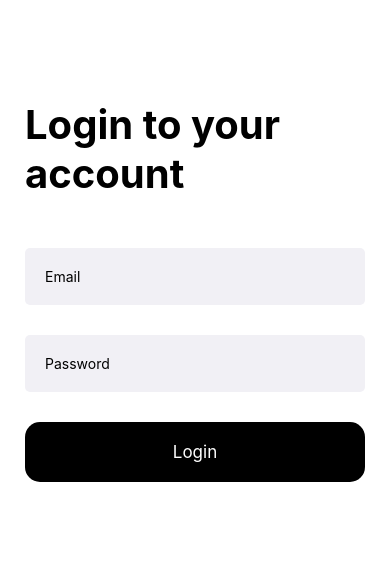
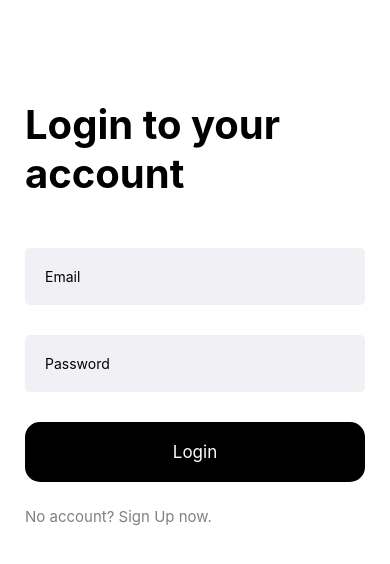
Before and after one commit to chiawt/pcmob5-notes, a React Native app: screen / in a window 390 px wide. Shown: the top 564 px of the page. Built offline with nearby package versions, Linux system fonts and the light colour scheme.

Commit message:
Add signup screen interface and navigation

```diff
--- a/App.js
+++ b/App.js
@@ -3,9 +3,10 @@ import { NavigationContainer } from "@react-navigation/native";
 import { createStackNavigator } from "@react-navigation/stack";
 import React, { useEffect, useState } from "react";
 import { ActivityIndicator, StatusBar, StyleSheet, View } from "react-native";
-import { LOGIN_SCREEN, PROFILE_SCREEN } from "./constants";
+import { LOGIN_SCREEN, PROFILE_SCREEN, SIGNUP_SCREEN } from "./constants";
 import LoginScreen  from "./screens/LoginScreen";
 import ProfileScreen  from "./screens/ProfileScreen";
+import SignUpScreen  from "./screens/SignUpScreen";
 import 'react-native-gesture-handler';
 const Stack = createStackNavigator();
 
@@ -29,6 +30,7 @@ export default function App() {
       <ActivityIndicator />
     </View>
   );
+
   const AppScreen = () => (
     <NavigationContainer>
       <StatusBar />
@@ -41,6 +43,7 @@ export default function App() {
       >
         <Stack.Screen component={LoginScreen} name={LOGIN_SCREEN} />
         <Stack.Screen component={ProfileScreen} name={PROFILE_SCREEN} />
+        <Stack.Screen component={SignUpScreen} name={SIGNUP_SCREEN} />
       </Stack.Navigator>
     </NavigationContainer>
   );
--- a/constants.js
+++ b/constants.js
@@ -1,2 +1,3 @@
 export const LOGIN_SCREEN = "LOGIN_SCREEN";
 export const PROFILE_SCREEN = "PROFILE_SCREEN";
+export const SIGNUP_SCREEN = "SIGNUP_SCREEN";
--- a/screens/LoginScreen.js
+++ b/screens/LoginScreen.js
@@ -11,7 +11,7 @@ import React, { useState } from "react";
 import { useNavigation } from "@react-navigation/native";
 import axios from "axios";
 import AsyncStorage from "@react-native-async-storage/async-storage";
-import { PROFILE_SCREEN } from "../constants";
+import { PROFILE_SCREEN, SIGNUP_SCREEN } from "../constants";
 
 // TODO: Change to your user name
 const API = "https://pcmob5-blog-api.chiawee.repl.co";
@@ -74,6 +74,13 @@ export default function LoginScreen() {
       </TouchableOpacity>
 
       <Text style={styles.errorText}>{errorText}</Text>
+
+      <TouchableOpacity>
+        <Text style={styles.signupText} onPress={() =>  {
+          navigation.navigate(SIGNUP_SCREEN);
+        }}>
+          No account? Sign Up now.</Text>
+      </TouchableOpacity>
     </View>
   );
 }
@@ -81,9 +88,14 @@ export default function LoginScreen() {
 
 const styles = StyleSheet.create({
   errorText: {
-    marginTop: 20,
+    marginTop: 15,
     fontSize: 15,
     color: "red"
+    },
+  signupText: {
+    marginTop: 10,
+    fontSize: 15,
+    color: "grey"
     },
   container: {
     flex: 1,
--- /dev/null
+++ b/screens/SignUpScreen.js
@@ -0,0 +1,137 @@
+import {
+    ActivityIndicator,
+    Keyboard,
+    StyleSheet,
+    Text,
+    TextInput,
+    TouchableOpacity,
+    View,
+  } from "react-native";
+  import React, { useState } from "react";
+  import { useNavigation } from "@react-navigation/native";
+  import axios from "axios";
+  import AsyncStorage from "@react-native-async-storage/async-storage";
+  import { LOGIN_SCREEN } from "../constants";
+
+  // TODO: Change to your user name
+  const API = "https://pcmob5-blog-api.chiawee.repl.co";
+  const API_LOGIN = "/auth";
+
+  export default function SIGNUPScreen() {
+    const [username, setUsername] = useState("");
+    const [password, setPassword] = useState("");
+    const navigation = useNavigation();
+    const [errorText, setErrorText] = useState("");
+    const [loading, setLoading] = useState(false);
+
+    async function login() {
+      setLoading(true)
+      Keyboard.dismiss();
+      try {
+        const response = await axios.post(API + API_LOGIN, {
+          username,
+          password,
+        });
+        await AsyncStorage.setItem("token", response.data.access_token);
+        setErrorText("")
+        setLoading(false)
+        navigation.navigate(PROFILE_SCREEN);
+      } catch (error) {
+        setLoading(false)
+        console.log(error.response);
+        setErrorText(error.response.data.description);
+      }
+      setLoading(false)
+    }
+
+    return (
+      <View style={styles.container}>
+        <Text style={styles.title}>Register new account</Text>
+
+        <TextInput
+          style={styles.inputView}
+          placeholder="Email"
+          value={username}
+          onChangeText={(username) => setUsername(username)}
+        />
+
+        <TextInput
+          style={styles.inputView}
+          placeholder="Password"
+          secureTextEntry={true}
+          value={password}
+          onChangeText={(pw) => setPassword(pw)}
+        />
+
+        <TextInput
+          style={styles.inputView}
+          placeholder="Password Confirm"
+          secureTextEntry={true}
+          value={password}
+        //   onChangeText={(pw) => setPassword(pw)}
+        />
+
+        <TouchableOpacity style={styles.button} onPress={async () => {
+          await login();
+        }}>
+          {loading ? (
+              <ActivityIndicator style={styles.buttonText} />
+          ) : (
+              <Text style={styles.buttonText}>Register</Text>
+          )}
+        </TouchableOpacity>
+
+        <Text style={styles.errorText}>{errorText}</Text>
+
+        <TouchableOpacity>
+        <Text style={styles.signupText} onPress={() =>  {
+          navigation.navigate(LOGIN_SCREEN);
+        }}>
+          Already have an account? Log in here.</Text>
+        </TouchableOpacity>
+      </View>
+    );
+  }
+
+
+  const styles = StyleSheet.create({
+    errorText: {
+      marginTop: 15,
+      fontSize: 15,
+      color: "red"
+      },
+    signupText: {
+      marginTop: 10,
+      fontSize: 15,
+      color: "grey"
+      },
+    container: {
+      flex: 1,
+      backgroundColor: "#fff",
+      paddingTop: 100,
+      padding: 25,
+    },
+    title: {
+      fontWeight: "bold",
+      fontSize: 40,
+      marginBottom: 50,
+    },
+    inputView: {
+      backgroundColor: "#F1F0F5",
+      borderRadius: 5,
+      marginBottom: 30,
+      padding: 15,
+    },
+    button: {
+      backgroundColor: "black",
+      borderRadius: 15,
+      width: "100%",
+    },
+    buttonText: {
+      textAlign: "center",
+      fontWeight: "400",
+      fontSize: 17,
+      padding: 20,
+      color: "white",
+    },
+  });
```
